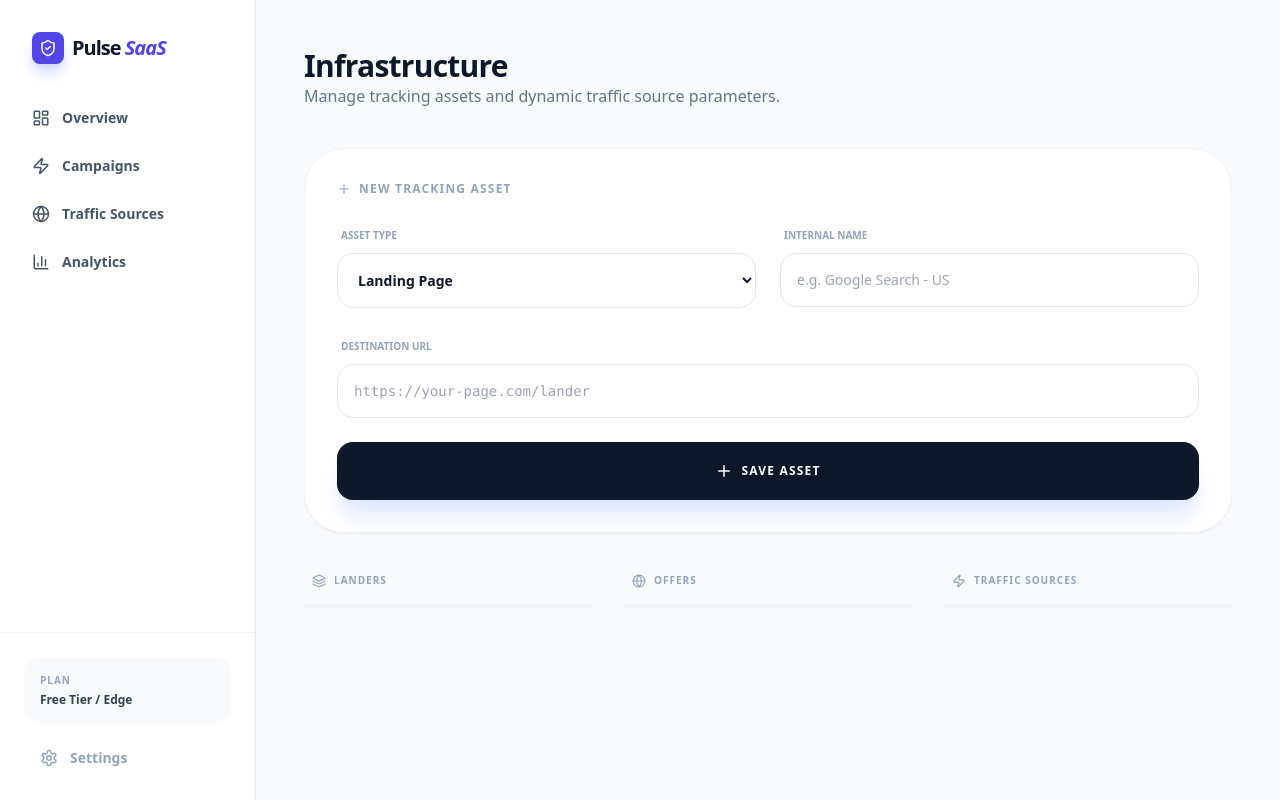
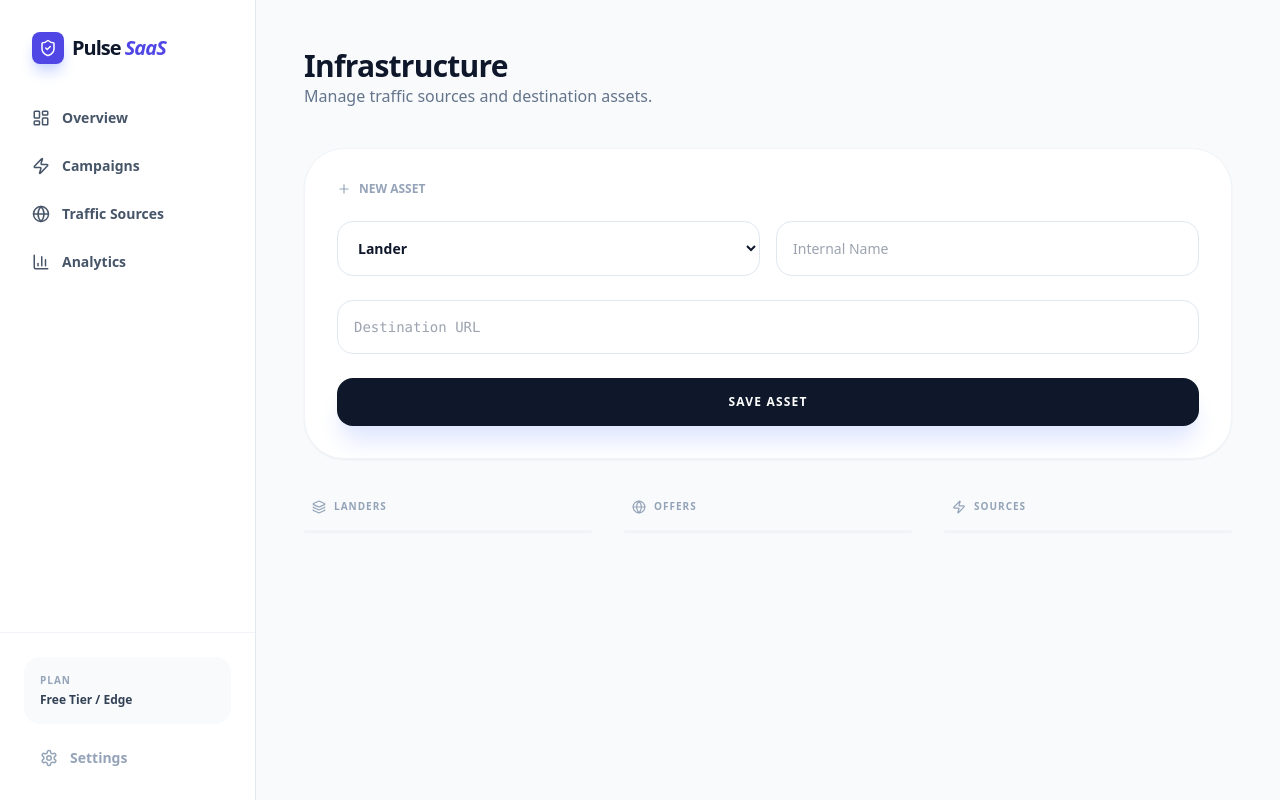
Before and after one commit to MADHAVPATEL/next-tracker, a Next.js app: page /dashboard/sources in a window 1280 px wide. Built offline with nearby package versions, Linux system fonts and the light colour scheme.

Commit message:
Update page.tsx

```diff
--- a/app/dashboard/sources/page.tsx
+++ b/app/dashboard/sources/page.tsx
@@ -1,6 +1,5 @@
 import React from 'react';
-import { Globe, Plus, Link as LinkIcon, Layers, Trash2, Zap, Edit3, X, Save } from 'lucide-react';
-// Using absolute alias for reliable resolution
+import { Globe, Plus, Layers, Trash2, Zap, Edit3, X, Save } from 'lucide-react';
 import { getInfrastructureData, addInfrastructure, deleteRecord, getDb, updateInfrastructure } from '@/app/lib/db';
 import { revalidatePath } from 'next/cache';
 
@@ -10,39 +9,20 @@ interface Props {
   searchParams: Promise<{ editId?: string; type?: string }>;
 }
 
-/**
- * Dynamic Parameter Row Component
- * Handles the Query Key, Value/Token, and Friendly Name fields.
- */
 function ParamRow({ index, data }: { index: number; data?: any }) {
   return (
-    <div className="grid grid-cols-1 md:grid-cols-3 gap-2 p-3 bg-slate-50/50 rounded-2xl border border-slate-100 group hover:border-indigo-100 transition-colors">
+    <div className="grid grid-cols-1 md:grid-cols-3 gap-2 p-3 bg-slate-50/50 rounded-2xl border border-slate-100 group transition-all">
       <div className="space-y-1">
-        <label className="text-[9px] font-black text-slate-400 uppercase ml-1">Query Key</label>
-        <input
-          name={`p_key_${index}`}
-          placeholder="e.g. s1"
-          defaultValue={data?.key || ''}
-          className="w-full text-[11px] p-2 bg-white border border-slate-200 rounded-xl outline-none focus:ring-2 ring-indigo-500/20"
-        />
+        <label className="text-[9px] font-black text-slate-400 uppercase ml-1">Key (URL Param)</label>
+        <input name={`p_key_${index}`} placeholder="e.g. gclid" defaultValue={data?.key || ''} className="w-full text-[11px] p-2 bg-white border border-slate-200 rounded-xl outline-none" />
       </div>
       <div className="space-y-1">
-        <label className="text-[9px] font-black text-slate-400 uppercase ml-1">Value / Token</label>
-        <input
-          name={`p_val_${index}`}
-          placeholder="e.g. {clickid}"
-          defaultValue={data?.value || ''}
-          className="w-full text-[11px] p-2 bg-white border border-slate-200 rounded-xl outline-none focus:ring-2 ring-indigo-500/20"
-        />
+        <label className="text-[9px] font-black text-slate-400 uppercase ml-1">Token / Macro</label>
+        <input name={`p_val_${index}`} placeholder="e.g. {clickid}" defaultValue={data?.value || ''} className="w-full text-[11px] p-2 bg-white border border-slate-200 rounded-xl outline-none" />
       </div>
       <div className="space-y-1">
         <label className="text-[9px] font-black text-slate-400 uppercase ml-1">Friendly Name</label>
-        <input
-          name={`p_name_${index}`}
-          placeholder="e.g. Sub ID 1"
-          defaultValue={data?.name || ''}
-          className="w-full text-[11px] p-2 bg-white border border-slate-200 rounded-xl outline-none focus:ring-2 ring-indigo-500/20"
-        />
+        <input name={`p_name_${index}`} placeholder="e.g. Click ID" defaultValue={data?.name || ''} className="w-full text-[11px] p-2 bg-white border border-slate-200 rounded-xl outline-none" />
       </div>
     </div>
   );
@@ -62,28 +42,19 @@ export default async function SourcesPage({ searchParams }: Props) {
 
     if (type === 'traffic_sources') {
       const sourceParams = [];
-      // Support up to 10 dynamic parameters
       for (let i = 0; i < 10; i++) {
         const key = formData.get(`p_key_${i}`) as string;
         const val = formData.get(`p_val_${i}`) as string;
         const friendlyName = formData.get(`p_name_${i}`) as string;
         if (key) sourceParams.push({ key, value: val, name: friendlyName });
       }
-
-      if (id) {
-        await updateInfrastructure('traffic_sources', id, { name, params: sourceParams });
-      } else {
-        await addInfrastructure('traffic_sources', { name, params: sourceParams });
-      }
+      if (id) await updateInfrastructure('traffic_sources', id, { name, params: sourceParams });
+      else await addInfrastructure('traffic_sources', { name, params: sourceParams });
     } else {
       const url = formData.get('value') as string;
-      if (id) {
-        await updateInfrastructure(type, id, { name, url });
-      } else {
-        await addInfrastructure(type, { name, url });
-      }
+      if (id) await updateInfrastructure(type, id, { name, url });
+      else await addInfrastructure(type, { name, url });
     }
-
     revalidatePath('/dashboard/sources');
   }
 
@@ -92,167 +63,72 @@ export default async function SourcesPage({ searchParams }: Props) {
 
   return (
     <div className="space-y-10 animate-in fade-in duration-700 pb-20">
-      <div className="flex flex-col md:flex-row md:items-end justify-between gap-4">
-        <div>
-          <h2 className="text-3xl font-black tracking-tight text-slate-900">Infrastructure</h2>
-          <p className="text-slate-500 font-medium">Manage tracking assets and dynamic traffic source parameters.</p>
-        </div>
+      <div>
+        <h2 className="text-3xl font-black tracking-tight text-slate-900">Infrastructure</h2>
+        <p className="text-slate-500 font-medium">Manage traffic sources and destination assets.</p>
       </div>
 
-      {/* ASSET EDITOR FORM */}
-      <section className={`p-8 rounded-[2.5rem] border transition-all duration-500 ${editingItem ? 'bg-indigo-50/50 border-indigo-200 ring-8 ring-indigo-500/5' : 'bg-white border-slate-100 shadow-sm'}`}>
+      <section className={`p-8 rounded-[2.5rem] border transition-all ${editingItem ? 'bg-indigo-50 border-indigo-200 ring-4 ring-indigo-500/5' : 'bg-white border-slate-100 shadow-sm'}`}>
         <div className="flex justify-between items-center mb-6">
-          <h3 className="text-xs font-black uppercase tracking-widest text-slate-400 flex items-center gap-2">
+          <h3 className="text-xs font-black uppercase text-slate-400 flex items-center gap-2">
             {editingItem ? <Edit3 size={14} className="text-indigo-600" /> : <Plus size={14} />}
-            {editingItem ? `Editing: ${editingItem.name}` : 'New Tracking Asset'}
+            {editingItem ? `Editing: ${editingItem.name}` : 'New Asset'}
           </h3>
-          {editingItem && (
-            <a href="/dashboard/sources" className="text-[10px] font-black text-indigo-500 hover:text-indigo-700 uppercase tracking-widest flex items-center gap-1">
-              <X size={12} /> Cancel Edit
-            </a>
-          )}
+          {editingItem && <a href="/dashboard/sources" className="text-[10px] font-black text-indigo-400 hover:text-indigo-600 flex items-center gap-1 uppercase"><X size={12} /> Cancel</a>}
         </div>
-
         <form action={handleSave} className="space-y-6">
           <input type="hidden" name="id" value={editingItem?.id || ''} />
-
-          <div className="grid grid-cols-1 md:grid-cols-2 gap-6">
-             <div className="space-y-2">
-                <label className="text-[10px] font-black text-slate-400 uppercase ml-1">Asset Type</label>
-                <select
-                    name="type"
-                    required
-                    defaultValue={editType}
-                    className="w-full p-4 bg-white border border-slate-200 rounded-2xl text-sm font-bold outline-none focus:ring-2 ring-indigo-500/20 disabled:opacity-50"
-                    disabled={!!editingItem}
-                >
-                    {editingItem && <input type="hidden" name="type" value={editType} />}
-                    <option value="landers">Landing Page</option>
-                    <option value="offers">Offer Destination</option>
-                    <option value="traffic_sources">Traffic Source (Dynamic Params)</option>
-                </select>
-             </div>
-             <div className="space-y-2">
-                <label className="text-[10px] font-black text-slate-400 uppercase ml-1">Internal Name</label>
-                <input
-                    name="name"
-                    placeholder="e.g. Google Search - US"
-                    required
-                    defaultValue={editingItem?.name || ''}
-                    className="w-full p-4 bg-white border border-slate-200 rounded-2xl text-sm font-medium outline-none focus:ring-2 ring-indigo-500/20"
-                />
-             </div>
+          <div className="grid grid-cols-1 md:grid-cols-2 gap-4">
+             <select name="type" required defaultValue={editType} className="p-4 bg-white border border-slate-200 rounded-2xl text-sm font-bold disabled:opacity-50" disabled={!!editingItem}>
+                {editingItem && <input type="hidden" name="type" value={editType} />}
+                <option value="landers">Lander</option>
+                <option value="offers">Offer</option>
+                <option value="traffic_sources">Traffic Source</option>
+             </select>
+             <input name="name" placeholder="Internal Name" required defaultValue={editingItem?.name || ''} className="p-4 bg-white border border-slate-200 rounded-2xl text-sm font-medium" />
           </div>
 
-          {/* DYNAMIC PARAMETER BUILDER */}
-          {(editType === 'traffic_sources') && (
-            <div className="space-y-4 pt-4 border-t border-slate-100 animate-in slide-in-from-top-2 duration-300">
-               <div className="flex justify-between items-center px-1">
-                  <label className="text-[10px] font-black text-indigo-600 uppercase tracking-widest">Parameter Mapping Configuration</label>
-                  <span className="text-[9px] text-slate-400 font-bold italic">Mappings will be forwarded to your Lander</span>
-               </div>
-               <div className="grid grid-cols-1 md:grid-cols-2 gap-4">
-                  {[0, 1, 2, 3, 4, 5].map(i => (
-                    <ParamRow key={i} index={i} data={editingItem?.params?.[i]} />
-                  ))}
-               </div>
+          {editType === 'traffic_sources' && (
+            <div className="grid grid-cols-1 md:grid-cols-2 gap-3 pt-4 border-t border-slate-100">
+              {[0, 1, 2, 3, 4, 5].map(i => <ParamRow key={i} index={i} data={editingItem?.params?.[i]} />)}
             </div>
           )}
 
           {editType !== 'traffic_sources' && (
-             <div className="space-y-2 animate-in slide-in-from-top-2 duration-300">
-                <label className="text-[10px] font-black text-slate-400 uppercase ml-1">Destination URL</label>
-                <input
-                    name="value"
-                    placeholder="https://your-page.com/lander"
-                    required={editType !== 'traffic_sources'}
-                    defaultValue={editingItem?.url || ''}
-                    className="w-full p-4 bg-white border border-slate-200 rounded-2xl text-sm font-mono outline-none focus:ring-2 ring-indigo-500/20"
-                />
-             </div>
+             <input name="value" placeholder="Destination URL" required={editType !== 'traffic_sources'} defaultValue={editingItem?.url || ''} className="w-full p-4 bg-white border border-slate-200 rounded-2xl text-sm font-mono" />
           )}
 
-          <button type="submit" className={`w-full ${editingItem ? 'bg-indigo-600' : 'bg-slate-900'} text-white font-black py-5 rounded-2xl text-xs uppercase tracking-widest hover:opacity-90 transition-all flex items-center justify-center gap-2 shadow-xl shadow-indigo-100`}>
-            {editingItem ? <Save size={18} /> : <Plus size={18} />}
+          <button type="submit" className="w-full bg-slate-900 text-white font-black py-4 rounded-2xl uppercase text-xs tracking-widest hover:bg-indigo-600 transition-all shadow-xl shadow-indigo-100">
             {editingItem ? 'Update Asset' : 'Save Asset'}
           </button>
         </form>
       </section>
 
-      {/* ASSET LIST GRID */}
       <div className="grid grid-cols-1 lg:grid-cols-3 gap-8">
-        {/* Landers Column */}
-        <div className="space-y-4">
-          <h4 className="flex items-center gap-2 font-black text-[10px] uppercase text-slate-400 tracking-widest px-2"><Layers size={14} /> Landers</h4>
-          <div className="bg-white rounded-[2rem] border border-slate-100 shadow-sm divide-y">
-            {landers.map((l: any) => (
-              <div key={l.id} className="p-5 flex justify-between items-center group hover:bg-slate-50/50 transition-colors">
-                <div className="truncate pr-4">
-                  <p className="text-sm font-bold text-slate-700">{l.name}</p>
-                  <p className="text-[9px] text-slate-400 truncate font-mono">{l.url}</p>
-                </div>
-                <div className="flex items-center gap-1 opacity-0 group-hover:opacity-100 transition-opacity">
-                  <a href={`?editId=${l.id}&type=landers`} className="p-2 text-slate-400 hover:text-indigo-500"><Edit3 size={16} /></a>
-                  <form action={async () => { 'use server'; await deleteRecord('landers', l.id); revalidatePath('/dashboard/sources'); }}>
-                    <button className="p-2 text-slate-200 hover:text-red-500"><Trash2 size={16} /></button>
-                  </form>
-                </div>
-              </div>
-            ))}
-          </div>
-        </div>
-
-        {/* Offers Column */}
-        <div className="space-y-4">
-          <h4 className="flex items-center gap-2 font-black text-[10px] uppercase text-slate-400 tracking-widest px-2"><Globe size={14} /> Offers</h4>
-          <div className="bg-white rounded-[2rem] border border-slate-100 shadow-sm divide-y">
-            {offers.map((o: any) => (
-              <div key={o.id} className="p-5 flex justify-between items-center group hover:bg-slate-50/50 transition-colors">
-                <div className="truncate pr-4">
-                  <p className="text-sm font-bold text-slate-700">{o.name}</p>
-                  <p className="text-[9px] text-slate-400 truncate font-mono">{o.url}</p>
-                </div>
-                <div className="flex items-center gap-1 opacity-0 group-hover:opacity-100 transition-opacity">
-                  <a href={`?editId=${o.id}&type=offers`} className="p-2 text-slate-400 hover:text-indigo-500"><Edit3 size={16} /></a>
-                  <form action={async () => { 'use server'; await deleteRecord('offers', o.id); revalidatePath('/dashboard/sources'); }}>
-                    <button className="p-2 text-slate-200 hover:text-red-500"><Trash2 size={16} /></button>
-                  </form>
-                </div>
-              </div>
-            ))}
-          </div>
-        </div>
-
-        {/* Sources Column */}
-        <div className="space-y-4">
-          <h4 className="flex items-center gap-2 font-black text-[10px] uppercase text-slate-400 tracking-widest px-2"><Zap size={14} /> Traffic Sources</h4>
-          <div className="bg-white rounded-[2rem] border border-slate-100 shadow-sm divide-y">
-            {sources.map((ts: any) => (
-              <div key={ts.id} className="p-6 group relative hover:bg-slate-50/50 transition-colors">
-                <div className="flex justify-between items-start">
-                  <div className="flex-1">
-                    <p className="text-sm font-bold text-slate-700">{ts.name}</p>
-                    <div className="flex flex-wrap gap-1.5 mt-3">
-                        {ts.params?.map((p: any, i: number) => (
-                            <div key={i} className="flex items-center bg-indigo-50/50 text-indigo-600 px-2 py-1 rounded-lg border border-indigo-100/50">
-                                <span className="text-[9px] font-black">{p.key}</span>
-                                <span className="mx-1 text-indigo-200 text-[8px]">|</span>
-                                <span className="text-[8px] font-medium opacity-70">{p.name}</span>
-                            </div>
-                        ))}
-                    </div>
+        {[ {title: 'Landers', items: landers, icon: Layers, type: 'landers'},
+           {title: 'Offers', items: offers, icon: Globe, type: 'offers'},
+           {title: 'Sources', items: sources, icon: Zap, type: 'traffic_sources'}
+        ].map((col) => (
+          <div key={col.title} className="space-y-4">
+            <h4 className="flex items-center gap-2 font-black text-[10px] uppercase text-slate-400 tracking-widest px-2"><col.icon size={14} /> {col.title}</h4>
+            <div className="bg-white rounded-[2rem] border border-slate-100 shadow-sm divide-y overflow-hidden">
+              {col.items.map((item: any) => (
+                <div key={item.id} className="p-5 flex justify-between items-center group hover:bg-slate-50 transition-colors">
+                  <div className="truncate pr-4">
+                    <p className="text-sm font-bold text-slate-700">{item.name}</p>
+                    <p className="text-[9px] text-slate-400 truncate">{item.url || `${item.params?.length || 0} Params`}</p>
                   </div>
-                  <div className="flex items-center gap-1 opacity-0 group-hover:opacity-100 transition-opacity ml-4">
-                    <a href={`?editId=${ts.id}&type=traffic_sources`} className="p-2 text-slate-400 hover:text-indigo-500"><Edit3 size={16} /></a>
-                    <form action={async () => { 'use server'; await deleteRecord('traffic_sources', ts.id); revalidatePath('/dashboard/sources'); }}>
-                        <button className="p-2 text-slate-200 hover:text-red-500"><Trash2 size={16} /></button>
+                  <div className="flex items-center gap-1 opacity-0 group-hover:opacity-100 transition-opacity">
+                    <a href={`?editId=${item.id}&type=${col.type}`} className="p-2 text-slate-400 hover:text-indigo-500"><Edit3 size={16} /></a>
+                    <form action={async () => { 'use server'; try { await deleteRecord(col.type, item.id); revalidatePath('/dashboard/sources'); } catch (e: any) { console.error(e.message); } }}>
+                      <button className="p-2 text-slate-200 hover:text-red-500"><Trash2 size={16} /></button>
                     </form>
                   </div>
                 </div>
-              </div>
-            ))}
+              ))}
+            </div>
           </div>
-        </div>
+        ))}
       </div>
     </div>
   );
```
